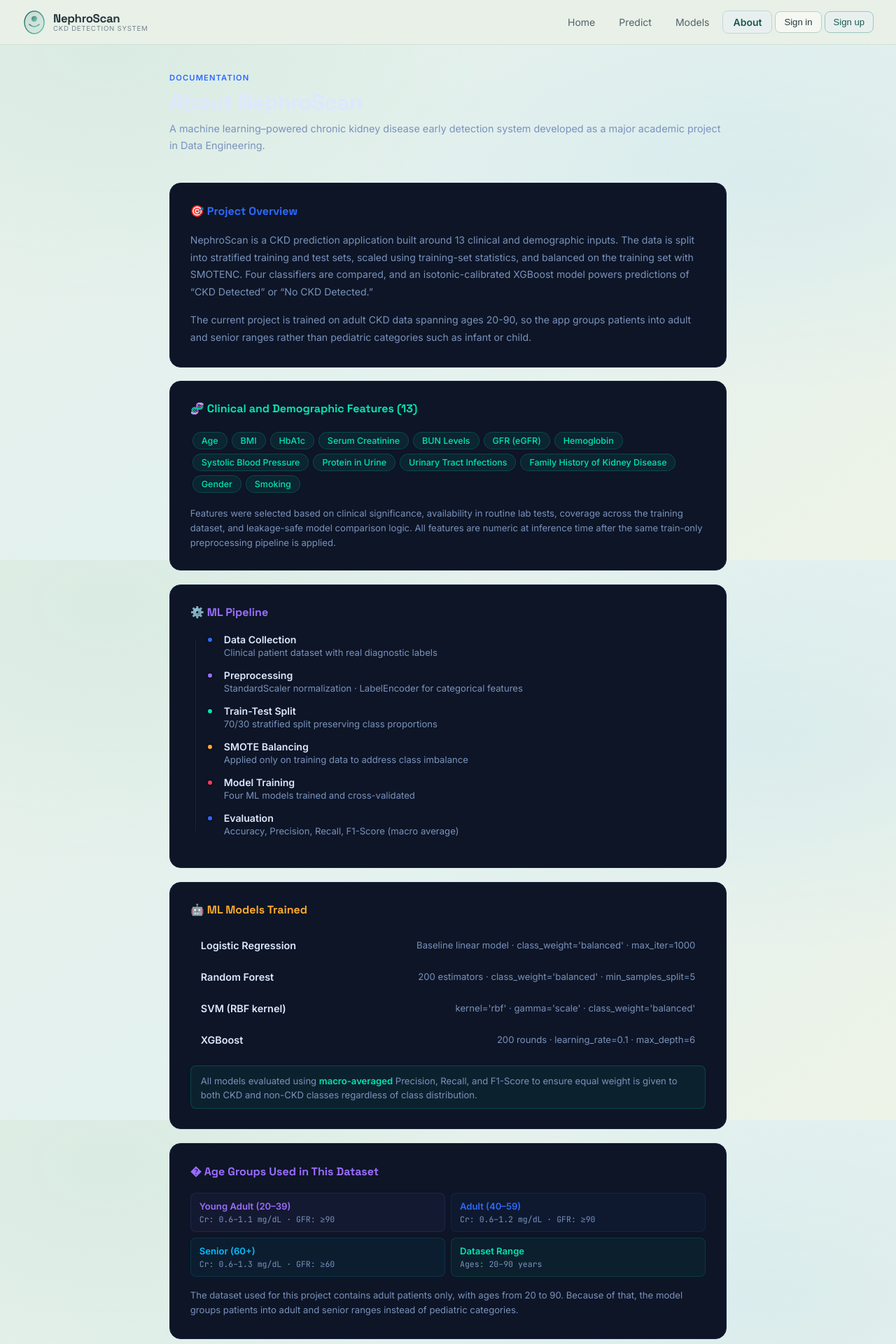
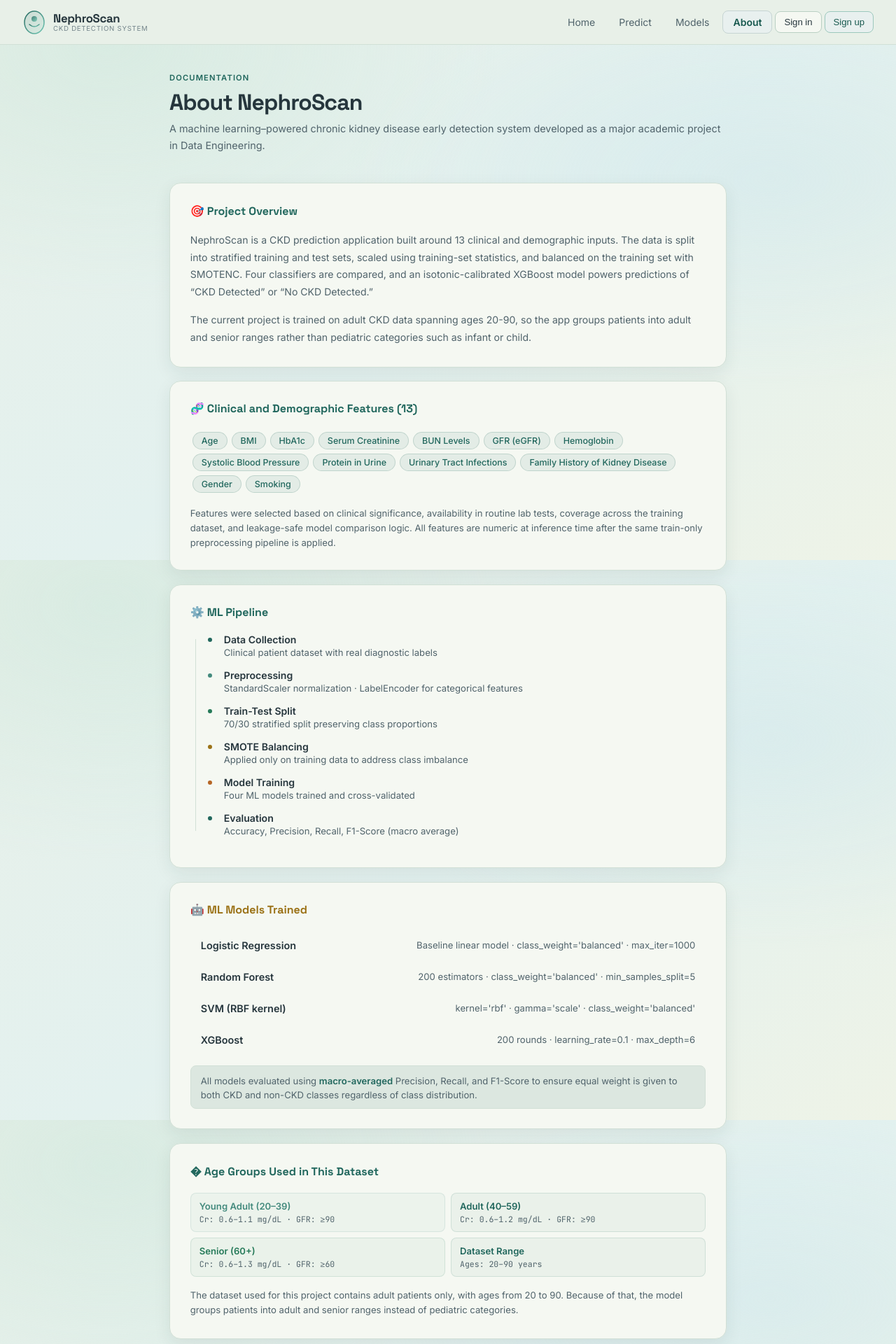
Before and after one commit to sharanugd2305/ckd-detection, a React (Create React App) app in the folder frontend/: page /about in a window 1280 px wide. Shown: the top 1920 px of the page at 70% size. Built offline with nearby package versions, Linux system fonts and the light colour scheme; no server answers.

Commit message:
fix: update About page styles

```diff
--- a/frontend/src/pages/About.js
+++ b/frontend/src/pages/About.js
@@ -1,8 +1,8 @@
 import React,{useState} from 'react';
 
-function Section({title,children,accent='#2D6AFF'}){
+function Section({title,children,accent='var(--accent)'}){
   return(
-    <div style={{background:'#0D1526',border:'1px solid #172240',borderRadius:16,padding:'1.8rem',marginBottom:'1.2rem'}}>
+    <div style={{background:'var(--surface)',border:'1px solid var(--border)',borderRadius:16,padding:'1.8rem',marginBottom:'1.2rem',boxShadow:'var(--shadow)'}}>
       <h3 style={{fontFamily:'Space Grotesk,sans-serif',fontSize:'1rem',fontWeight:700,color:accent,marginBottom:'1.2rem',display:'flex',alignItems:'center',gap:8}}>
         {title}
       </h3>
@@ -11,7 +11,7 @@ function Section({title,children,accent='#2D6AFF'}){
   );
 }
 
-function Tag({label,color='#2D6AFF'}){
+function Tag({label,color='#21675D'}){
   return(
     <span style={{
       display:'inline-block',padding:'4px 12px',borderRadius:999,
@@ -30,14 +30,14 @@ function ModelRow({name,desc}){
       style={{
         display:'flex',alignItems:'center',justifyContent:'space-between',
         padding:'11px 14px',borderRadius:10,
-        background:hov?'#111D33':'transparent',
-        border:`1px solid ${hov?'#1F2F50':'transparent'}`,
+        background:hov?'var(--surface-hover)':'transparent',
+        border:`1px solid ${hov?'var(--border)':'transparent'}`,
         transition:'all .2s',cursor:'default',
         marginBottom:4,
       }}
     >
-      <span style={{color:'#DCE8FF',fontWeight:600,fontSize:'.9rem'}}>{name}</span>
-      <span style={{color:'#7A92BC',fontSize:'.82rem'}}>{desc}</span>
+      <span style={{color:'var(--text)',fontWeight:600,fontSize:'.9rem'}}>{name}</span>
+      <span style={{color:'var(--text-secondary)',fontSize:'.82rem'}}>{desc}</span>
     </div>
   );
 }
@@ -51,87 +51,87 @@ export default function About(){
   ];
 
   const pipeline=[
-    {step:'Data Collection',  desc:'Clinical patient dataset with real diagnostic labels',color:'#2D6AFF'},
-    {step:'Preprocessing',    desc:'StandardScaler normalization · LabelEncoder for categorical features',color:'#9B6DFF'},
-    {step:'Train-Test Split', desc:'70/30 stratified split preserving class proportions',color:'#00E5B4'},
-    {step:'SMOTE Balancing',  desc:'Applied only on training data to address class imbalance',color:'#FFAA2C'},
-    {step:'Model Training',   desc:'Four ML models trained and cross-validated',color:'#FF3D57'},
-    {step:'Evaluation',       desc:'Accuracy, Precision, Recall, F1-Score (macro average)',color:'#2D6AFF'},
+    {step:'Data Collection',  desc:'Clinical patient dataset with real diagnostic labels',color:'#21675D'},
+    {step:'Preprocessing',    desc:'StandardScaler normalization · LabelEncoder for categorical features',color:'#438A7D'},
+    {step:'Train-Test Split', desc:'70/30 stratified split preserving class proportions',color:'#267A59'},
+    {step:'SMOTE Balancing',  desc:'Applied only on training data to address class imbalance',color:'#9B7217'},
+    {step:'Model Training',   desc:'Four ML models trained and cross-validated',color:'#B56525'},
+    {step:'Evaluation',       desc:'Accuracy, Precision, Recall, F1-Score (macro average)',color:'#21675D'},
   ];
 
   return(
     <div style={{maxWidth:860,margin:'0 auto',padding:'2.5rem 2rem 6rem'}}>
       <div style={{marginBottom:'2.5rem'}}>
-        <div style={{fontSize:'.7rem',color:'#2D6AFF',fontWeight:600,letterSpacing:'.1em',textTransform:'uppercase',marginBottom:8}}>Documentation</div>
-        <h1 style={{fontFamily:'Space Grotesk,sans-serif',fontSize:'2rem',fontWeight:800,color:'#DCE8FF',letterSpacing:'-.03em',marginBottom:6}}>
+        <div style={{fontSize:'.7rem',color:'var(--accent)',fontWeight:600,letterSpacing:'.1em',textTransform:'uppercase',marginBottom:8}}>Documentation</div>
+        <h1 style={{fontFamily:'Space Grotesk,sans-serif',fontSize:'2rem',fontWeight:800,color:'var(--text)',letterSpacing:'-.03em',marginBottom:6}}>
           About NephroScan
         </h1>
-        <p style={{color:'#7A92BC',fontSize:'.9rem',lineHeight:1.7}}>
+        <p style={{color:'var(--text-secondary)',fontSize:'.9rem',lineHeight:1.7}}>
           A machine learning–powered chronic kidney disease early detection system developed as a major academic project in Data Engineering.
         </p>
       </div>
 
       {/* Overview */}
-      <Section title="🎯 Project Overview" accent="#2D6AFF">
-        <p style={{color:'#7A92BC',fontSize:'.88rem',lineHeight:1.75}}>
+      <Section title="🎯 Project Overview">
+        <p style={{color:'var(--text-secondary)',fontSize:'.88rem',lineHeight:1.75}}>
           NephroScan is a CKD prediction application built around 13 clinical and demographic inputs. The data is split into stratified training and test sets, scaled using training-set statistics, and balanced on the training set with SMOTENC. Four classifiers are compared, and an isotonic-calibrated XGBoost model powers predictions of “CKD Detected” or “No CKD Detected.”
         </p>
-        <p style={{color:'#7A92BC',fontSize:'.88rem',lineHeight:1.75,marginTop:'1rem'}}>
+        <p style={{color:'var(--text-secondary)',fontSize:'.88rem',lineHeight:1.75,marginTop:'1rem'}}>
           The current project is trained on adult CKD data spanning ages 20-90, so the app groups patients into adult and senior ranges rather than pediatric categories such as infant or child.
         </p>
       </Section>
 
       {/* Features */}
-      <Section title="🧬 Clinical and Demographic Features (13)" accent="#00E5B4">
-        <div>{features.map((f,i)=><Tag key={i} label={f} color="#00E5B4"/>)}</div>
-        <p style={{color:'#7A92BC',fontSize:'.82rem',marginTop:'1rem',lineHeight:1.6}}>
+      <Section title="🧬 Clinical and Demographic Features (13)" accent="var(--accent)">
+        <div>{features.map((f,i)=><Tag key={i} label={f}/>)}</div>
+        <p style={{color:'var(--text-secondary)',fontSize:'.82rem',marginTop:'1rem',lineHeight:1.6}}>
           Features were selected based on clinical significance, availability in routine lab tests, coverage across the training dataset, and leakage-safe model comparison logic. All features are numeric at inference time after the same train-only preprocessing pipeline is applied.
         </p>
       </Section>
 
       {/* ML Pipeline */}
-      <Section title="⚙️ ML Pipeline" accent="#9B6DFF">
+      <Section title="⚙️ ML Pipeline" accent="var(--accent)">
         <div style={{position:'relative',paddingLeft:'1.5rem'}}>
-          <div style={{position:'absolute',left:7,top:8,bottom:8,width:1,background:'#172240'}}/>
+          <div style={{position:'absolute',left:7,top:8,bottom:8,width:1,background:'var(--border)'}}/>
           {pipeline.map((p,i)=>(
             <div key={i} style={{position:'relative',paddingLeft:'1.5rem',marginBottom:'1rem'}}>
-              <div style={{position:'absolute',left:-1,top:4,width:10,height:10,borderRadius:'50%',background:p.color,border:'2px solid #0A1020'}}/>
-              <div style={{color:'#DCE8FF',fontWeight:600,fontSize:'.88rem',marginBottom:2}}>{p.step}</div>
-              <div style={{color:'#7A92BC',fontSize:'.82rem'}}>{p.desc}</div>
+              <div style={{position:'absolute',left:-1,top:4,width:10,height:10,borderRadius:'50%',background:p.color,border:'2px solid var(--surface)'}}/>
+              <div style={{color:'var(--text)',fontWeight:600,fontSize:'.88rem',marginBottom:2}}>{p.step}</div>
+              <div style={{color:'var(--text-secondary)',fontSize:'.82rem'}}>{p.desc}</div>
             </div>
           ))}
         </div>
       </Section>
 
       {/* Models */}
-      <Section title="🤖 ML Models Trained" accent="#FFAA2C">
+      <Section title="🤖 ML Models Trained" accent="var(--risk-moderate)">
         <ModelRow name="Logistic Regression" desc="Baseline linear model · class_weight='balanced' · max_iter=1000"/>
         <ModelRow name="Random Forest"       desc="200 estimators · class_weight='balanced' · min_samples_split=5"/>
         <ModelRow name="SVM (RBF kernel)"    desc="kernel='rbf' · gamma='scale' · class_weight='balanced'"/>
         <ModelRow name="XGBoost"             desc="200 rounds · learning_rate=0.1 · max_depth=6"/>
-        <div style={{marginTop:'1rem',padding:'10px 14px',borderRadius:8,background:'rgba(0,229,180,.06)',border:'1px solid rgba(0,229,180,.2)'}}>
-          <span style={{color:'#7A92BC',fontSize:'.82rem'}}>
-            All models evaluated using <span style={{color:'#00E5B4',fontWeight:600}}>macro-averaged</span> Precision, Recall, and F1-Score to ensure equal weight is given to both CKD and non-CKD classes regardless of class distribution.
+        <div style={{marginTop:'1rem',padding:'10px 14px',borderRadius:8,background:'var(--accent-tint)',border:'1px solid var(--border)'}}>
+          <span style={{color:'var(--text-secondary)',fontSize:'.82rem'}}>
+            All models evaluated using <span style={{color:'var(--accent)',fontWeight:600}}>macro-averaged</span> Precision, Recall, and F1-Score to ensure equal weight is given to both CKD and non-CKD classes regardless of class distribution.
           </span>
         </div>
       </Section>
 
       {/* Age system */}
-      <Section title="� Age Groups Used in This Dataset" accent="#9B6DFF">
+      <Section title="� Age Groups Used in This Dataset" accent="var(--accent)">
         <div style={{display:'grid',gridTemplateColumns:'1fr 1fr',gap:8,marginBottom:'1rem'}}>
           {[
-            {g:'Young Adult (20–39)', color:'#9B6DFF',n:'Cr: 0.6–1.1 mg/dL · GFR: ≥90'},
-            {g:'Adult (40–59)',       color:'#2D6AFF',n:'Cr: 0.6–1.2 mg/dL · GFR: ≥90'},
-            {g:'Senior (60+)',        color:'#00BFFF',n:'Cr: 0.6–1.3 mg/dL · GFR: ≥60'},
-            {g:'Dataset Range',       color:'#00E5B4',n:'Ages: 20–90 years'},
+            {g:'Young Adult (20–39)', color:'#438A7D',n:'Cr: 0.6–1.1 mg/dL · GFR: ≥90'},
+            {g:'Adult (40–59)',       color:'#21675D',n:'Cr: 0.6–1.2 mg/dL · GFR: ≥90'},
+            {g:'Senior (60+)',        color:'#267A59',n:'Cr: 0.6–1.3 mg/dL · GFR: ≥60'},
+            {g:'Dataset Range',       color:'#21675D',n:'Ages: 20–90 years'},
           ].map((a,i)=>(
             <div key={i} style={{background:`${a.color}0C`,border:`1px solid ${a.color}22`,borderRadius:8,padding:'10px 12px'}}>
               <div style={{color:a.color,fontWeight:600,fontSize:'.82rem',marginBottom:3}}>{a.g}</div>
-              <div style={{fontFamily:'JetBrains Mono,monospace',color:'#7A92BC',fontSize:'.72rem'}}>{a.n}</div>
+              <div style={{fontFamily:'JetBrains Mono,monospace',color:'var(--text-secondary)',fontSize:'.72rem'}}>{a.n}</div>
             </div>
           ))}
         </div>
-        <p style={{color:'#7A92BC',fontSize:'.82rem',lineHeight:1.65}}>
+        <p style={{color:'var(--text-secondary)',fontSize:'.82rem',lineHeight:1.65}}>
           The dataset used for this project contains adult patients only, with ages from 20 to 90. Because of that, the model groups patients into adult and senior ranges instead of pediatric categories.
         </p>
       </Section>
@@ -139,7 +139,7 @@ export default function About(){
 
 
       {/* Disclaimer */}
-      <div style={{textAlign:'center',color:'#3A506A',fontSize:'.76rem',lineHeight:1.7,padding:'1rem',border:'1px solid #172240',borderRadius:10}}>
+      <div style={{textAlign:'center',color:'var(--text-muted)',fontSize:'.76rem',lineHeight:1.7,padding:'1rem',border:'1px solid var(--border)',borderRadius:10,background:'var(--surface)'}}>
         ⚠️ NephroScan is developed for academic research and educational purposes.<br/>
         It is not a certified medical device.
       </div>
```
